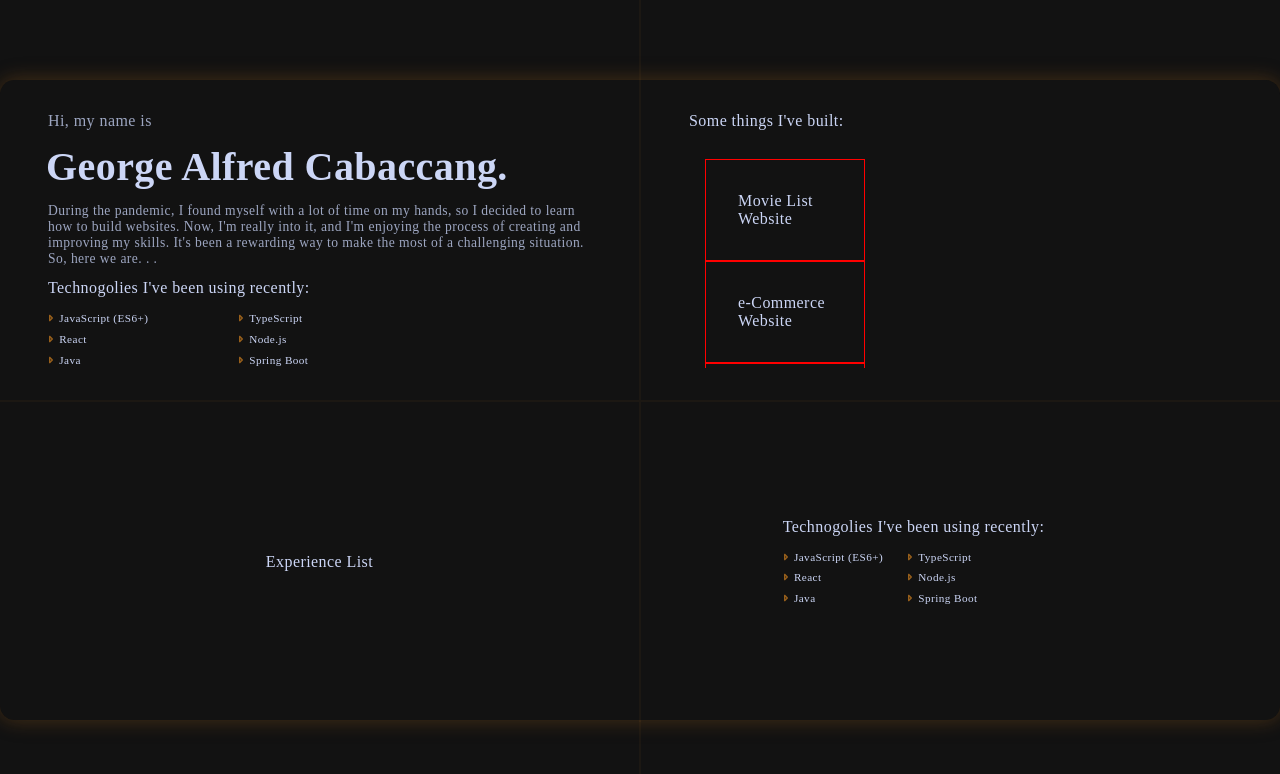
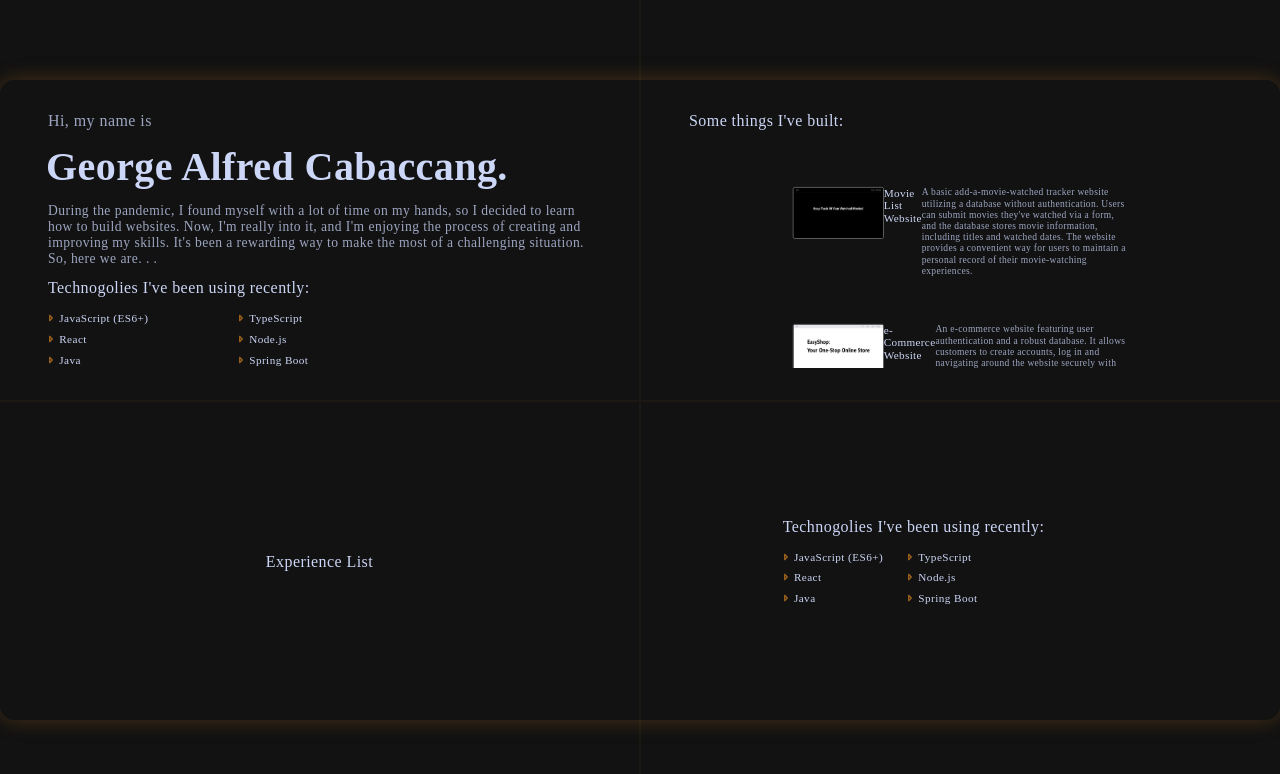
Before and after one commit to georgecabaccang/personal-website, a React (Vite) app: page / in a window 1280 px wide. Shown: the top 774 px of the page. Built offline with nearby package versions, Linux system fonts and the light colour scheme; a web font is replaced by a local one.

Commit message:
- Update style for project list and project list scrolling. - Change background color of sections in layout.module.css. - Change cursor for sections to auto.

```diff
--- a/src/components/sections/projects/ProjectList.tsx
+++ b/src/components/sections/projects/ProjectList.tsx
@@ -64,7 +64,13 @@ export default function ProjectList() {
             <span className={styles.title}>Some things I've built:</span>
             <ul className={styles.list}>
                 {PROJECTS.web.map((project, index) => {
-                    return <Project key={index} project={project} />;
+                    return (
+                        <Project key={index}>
+                            <Project.Image>{project.thumbnail}</Project.Image>
+                            <Project.Title>{project.title}</Project.Title>
+                            <Project.Description>{project.description}</Project.Description>
+                        </Project>
+                    );
                 })}
             </ul>
         </div>
--- a/src/components/sections/projects/projectItem/Project.tsx
+++ b/src/components/sections/projects/projectItem/Project.tsx
@@ -1,14 +1,15 @@
-import ProjectType from "../../../../types/ProjectType";
-import ProjectCard from "../../../ui/projectCard/ProjectCard";
+import { ReactNode } from "react";
+import styles from "./projectStyles.module.css";
+import ProjectTitle from "./ProjectTitle";
+import ProjectDescription from "./ProjectDescription";
+import ProjectTechs from "./ProjectTechs";
+import ProjectImage from "./ProjectImage";
 
-import styles from "./projectStyles.module.css";
+export default function Project({ children }: { children: ReactNode }) {
+    return <div className={styles.project}>{children}</div>;
+}
 
-export default function Project({ project }: { project: ProjectType }) {
-    return (
-        <div className={styles.project}>
-            <ProjectCard>
-                <ProjectCard.Title>{project.title}</ProjectCard.Title>
-            </ProjectCard>
-        </div>
-    );
-}
+Project.Title = ProjectTitle;
+Project.Description = ProjectDescription;
+Project.Techs = ProjectTechs;
+Project.Image = ProjectImage;
--- /dev/null
+++ b/src/components/sections/projects/projectItem/ProjectDescription.tsx
@@ -0,0 +1,5 @@
+import { ReactNode } from "react";
+
+export default function ProjectDescription({ children }: { children: ReactNode }) {
+    return <div className="text-tertiary">{children}</div>;
+}
--- /dev/null
+++ b/src/components/sections/projects/projectItem/ProjectImage.tsx
@@ -0,0 +1,14 @@
+import { ReactNode } from "react";
+
+const imageStyles = {
+    image: {
+        border: "1px solid gray",
+        width: "128px",
+        height: "72px",
+        borderRadius: "0.18rem",
+    },
+};
+
+export default function ProjectImage({ children }: { children: ReactNode }) {
+    return <img style={imageStyles.image} src={children as string} />;
+}
--- /dev/null
+++ b/src/components/sections/projects/projectItem/ProjectTechs.tsx
@@ -0,0 +1,5 @@
+import { ReactNode } from "react";
+
+export default function ProjectTechs({ children }: { children: ReactNode }) {
+    return <div>{children}</div>;
+}
--- a/src/components/sections/projects/projectItem/projectStyles.module.css
+++ b/src/components/sections/projects/projectItem/projectStyles.module.css
@@ -1,4 +1,24 @@
 .project {
-    width: 10rem;
-    height: 10rem;
+    display: flex;
+    padding: 1rem 1rem;
+    border-radius: 0.5rem;
+    margin-top: -1.5rem;
+    transform: scale(0.7);
+    transition: 0.2s;
+    border-top: 0.01rem solid;
+    border-right: 0.1rem solid;
+    border-top-color: transparent;
+    border-right-color: transparent;
+    box-shadow: 0 0 0 rgba(0, 0, 0, 0.01);
+    cursor: pointer;
 }
+
+.project:hover {
+    border-top: 0.01rem solid;
+    border-right: 0.05rem solid;
+    border-top-color: rgba(255, 255, 255, 0.3);
+    border-right-color: rgba(29, 29, 29, 0.9);
+    background: #ededed0e;
+    box-shadow: 1px 2px 3px rgba(0, 0, 0, 0.8);
+    transition: 0.2s;
+}
--- a/src/components/sections/projects/projectList.module.css
+++ b/src/components/sections/projects/projectList.module.css
@@ -1,16 +1,33 @@
-.title {
-}
-
 .list {
     display: flex;
     flex-direction: column;
     overflow-y: auto;
     overflow-x: hidden;
     -ms-overflow-style: none;
-    scrollbar-width: none;
-    padding: 1rem;
+    padding: 2rem 1rem;
 }
 
-.list::-webkit-scrollbar {
-    display: none;
+::-webkit-scrollbar {
+    width: 5px;
 }
+
+::-webkit-scrollbar-track {
+    border-radius: 0;
+    background-color: transparent;
+}
+
+:hover::-webkit-scrollbar-track {
+    transition: 0.5s;
+    border-radius: 10px;
+    background-color: rgba(255, 255, 255, 0.02);
+}
+
+::-webkit-scrollbar-thumb {
+    background: transparent;
+    border-radius: 10px;
+}
+
+:hover::-webkit-scrollbar-thumb {
+    transition: 0.5s;
+    background: rgba(255, 255, 255, 0.3);
+}
--- a/src/components/ui/layout/layout.module.css
+++ b/src/components/ui/layout/layout.module.css
@@ -108,8 +108,9 @@
     transition: 0.2s;
     transition-timing-function: ease-in;
     filter: drop-shadow(0 0 1rem #975f1b66);
-    background: #5b3f1c;
+    background: #121212;
     transform: scale(1.5);
+    cursor: auto;
 }
 
 .section_one:hover {
--- a/src/components/ui/projectCard/ProjectCard.tsx
+++ /dev/null
@@ -1,9 +0,0 @@
-import { ReactNode } from "react";
-import styles from "./projectCard.module.css";
-import ProjectTitle from "./ProjectTitle";
-
-export default function ProjectCard({ children }: { children: ReactNode }) {
-    return <div className={styles.container}>{children}</div>;
-}
-
-ProjectCard.Title = ProjectTitle;
--- a/src/components/ui/projectCard/projectCard.module.css
+++ /dev/null
@@ -1,5 +0,0 @@
-.container {
-    border: 1px solid red;
-    width: auto;
-    padding: 2rem;
-}
```
Also changed, not shown: src/components/sections/projects/projectItem/ProjectTitle.tsx (renamed from src/components/ui/projectCard/ProjectTitle.tsx).
